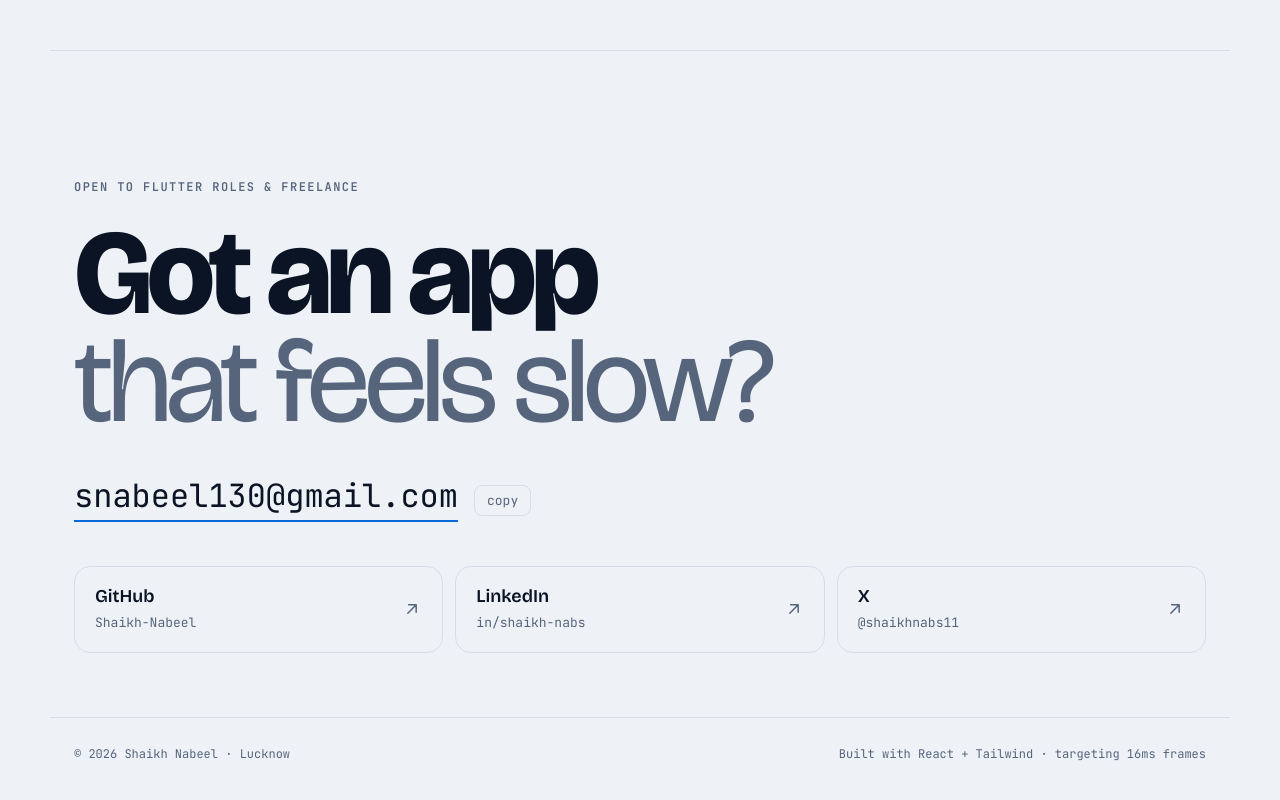
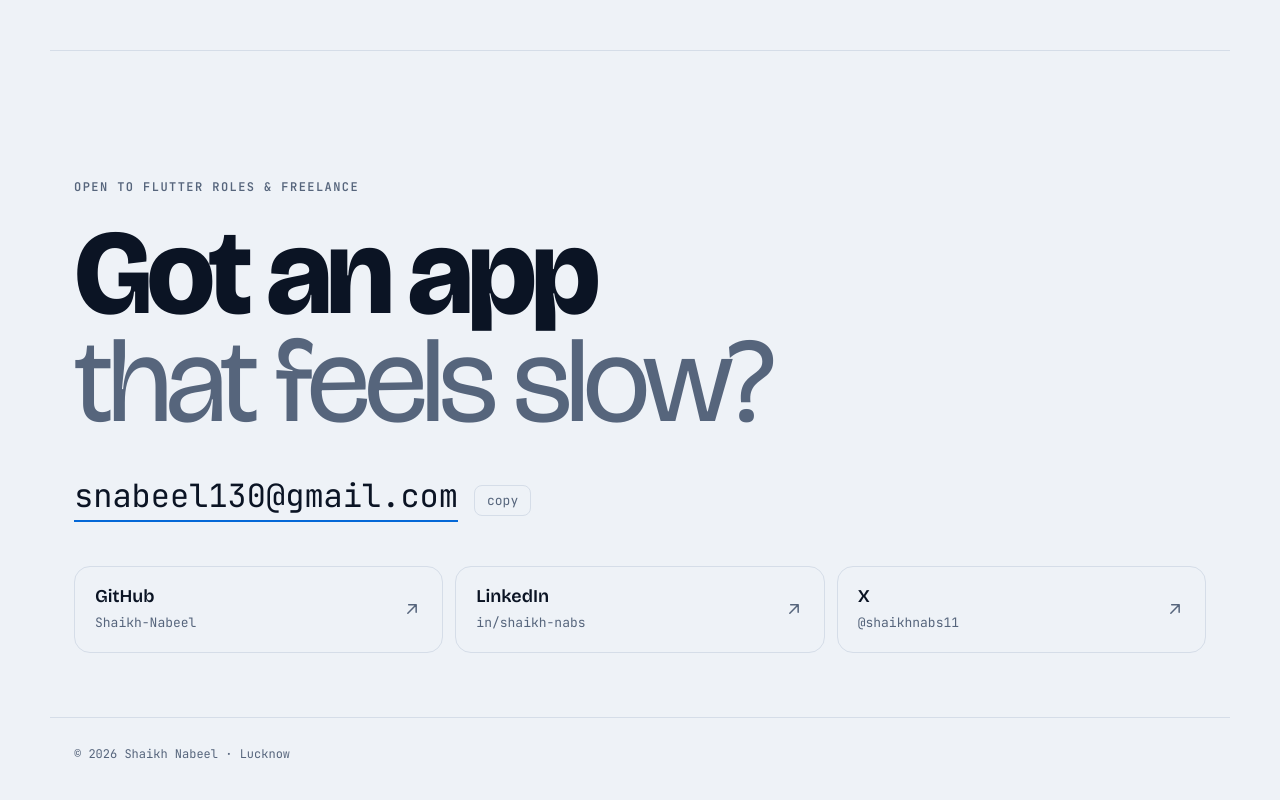
Before and after one commit to shaikh-nabs/portfolio, a React (Vite) app: page / in a window 1280 px wide. Shown: the part 4958-5758 px from the top of the page. Built offline with nearby package versions, Linux system fonts and the light colour scheme.

Commit message:
Remove build credit line from footer
Co-Authored-By: Claude Opus 5.5 <noreply@anthropic.com>
Claude-Session: https://claude.ai/code/session_01ArwW9D8fxa7iNkSs8nGCVV

```diff
--- a/src/components/Contact.jsx
+++ b/src/components/Contact.jsx
@@ -64,7 +64,6 @@ export default function Contact() {
 
       <footer className="mx-auto flex max-w-[1180px] flex-wrap justify-between gap-3 border-t border-line px-4 pt-7 pb-32 font-mono text-xs text-muted sm:px-6 md:pb-10">
         <span>© {new Date().getFullYear()} {profile.name} · Lucknow</span>
-        <span>Built with React + Tailwind · targeting 16ms frames</span>
       </footer>
     </>
   )
```
